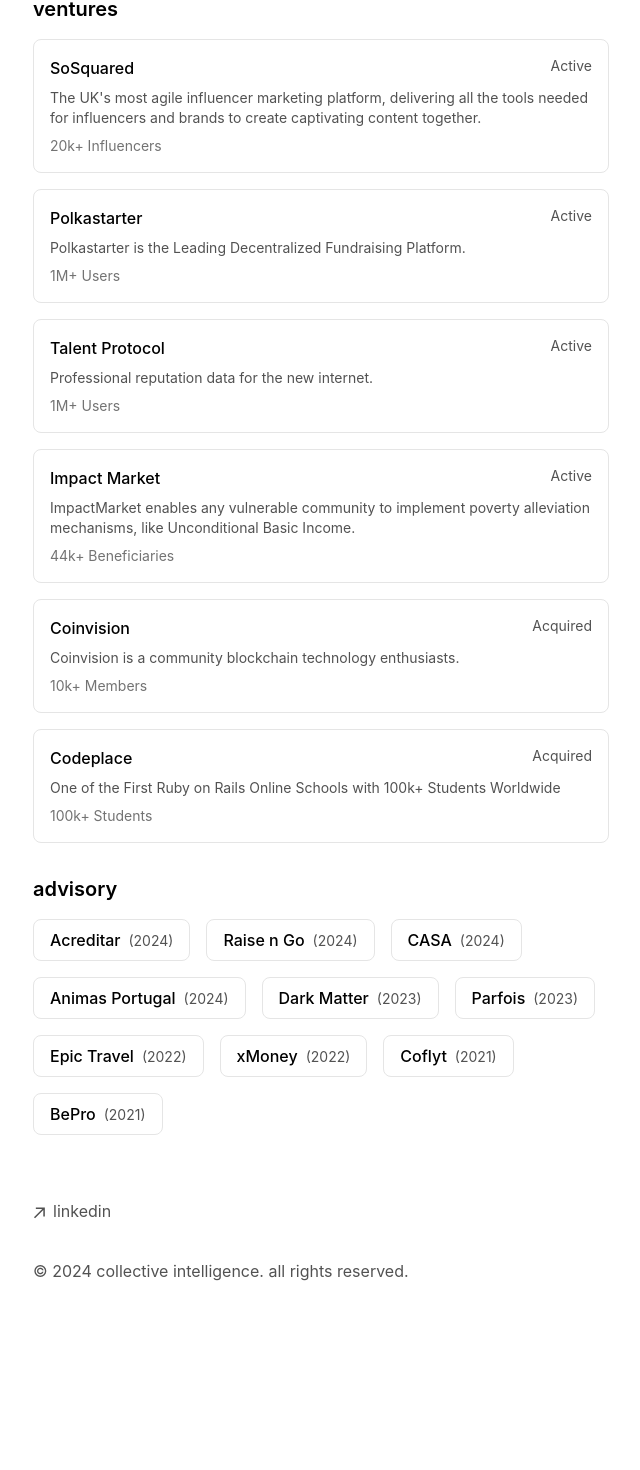
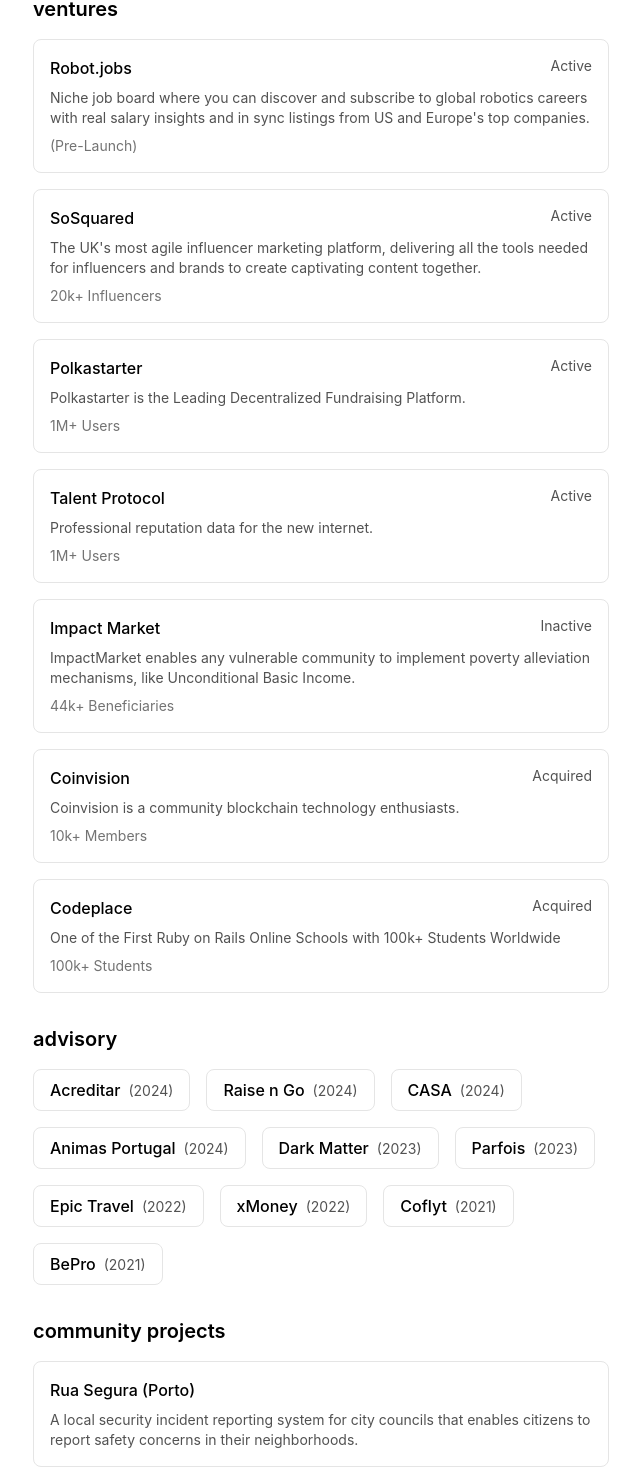
Before and after one commit to col-intel/collective-intelligence, a Next.js app: page / in a window 1280 px wide. Shown: the part 533-2003 px from the top of the page, without its empty margins (319-959 px from the left). Before the commit the page ends 1880 px from the top, so only its background shows below. Built offline with nearby package versions, Linux system fonts and the light colour scheme.

Commit message:
Updated portfolio

```diff
--- /dev/null
+++ b/app/components/CommunityProjects.tsx
@@ -0,0 +1,22 @@
+export function CommunityProjects() {
+  return (
+    <div>
+      <h2 className="font-semibold text-xl mb-4">community projects</h2>
+      <div className="grid grid-cols-1 gap-4">
+        <a
+          href="https://www.ruasegura.pt"
+          target="_blank"
+          rel="noopener noreferrer"
+          className="p-4 rounded-lg border border-neutral-200 dark:border-neutral-800 hover:bg-neutral-50 dark:hover:bg-neutral-900 transition-all"
+        >
+          <div className="flex justify-between items-start">
+            <h3 className="font-medium">Rua Segura (Porto)</h3>
+          </div>
+          <p className="text-neutral-600 dark:text-neutral-400 text-sm mt-2">
+            A local security incident reporting system for city councils that enables citizens to report safety concerns in their neighborhoods.
+          </p>
+        </a>
+      </div>
+    </div>
+  )
+}
--- a/app/components/portfolio.tsx
+++ b/app/components/portfolio.tsx
@@ -14,6 +14,13 @@
 
 export function Portfolio() {
   const projects = [
+    {
+      name: "Robot.jobs",
+      description: "Niche job board where you can discover and subscribe to global robotics careers with real salary insights and in sync listings from US and Europe's top companies.",
+      url: "https://robot.jobs",
+      community_size: "(Pre-Launch)",
+      status: "Active"
+    },
     {
       name: "SoSquared",
       description: "The UK's most agile influencer marketing platform, delivering all the tools needed for influencers and brands to create captivating content together.",
@@ -40,7 +47,7 @@
       description: "ImpactMarket enables any vulnerable community to implement poverty alleviation mechanisms, like Unconditional Basic Income.",
       url: "https://www.impactmarket.com/",
       community_size: "44k+ Beneficiaries",
-      status: "Active"
+      status: "Inactive"
     },
     {
       name: "Coinvision",
--- a/app/page.tsx
+++ b/app/page.tsx
@@ -1,5 +1,6 @@
 import { BlogPosts } from 'app/components/posts'
 import { Portfolio } from 'app/components/portfolio'
+import { CommunityProjects } from 'app/components/CommunityProjects'
 
 export default function Page() {
   return (
@@ -26,6 +27,9 @@
         <h2 className="font-semibold text-xl mb-4">Latest Posts</h2>
         <BlogPosts />
       </div>
+
+      {/* Community Projects Section */}
+      <CommunityProjects />
     </section>
   )
 }
```
Also changed, not shown: public/images/projects/placeholder.txt (added).
